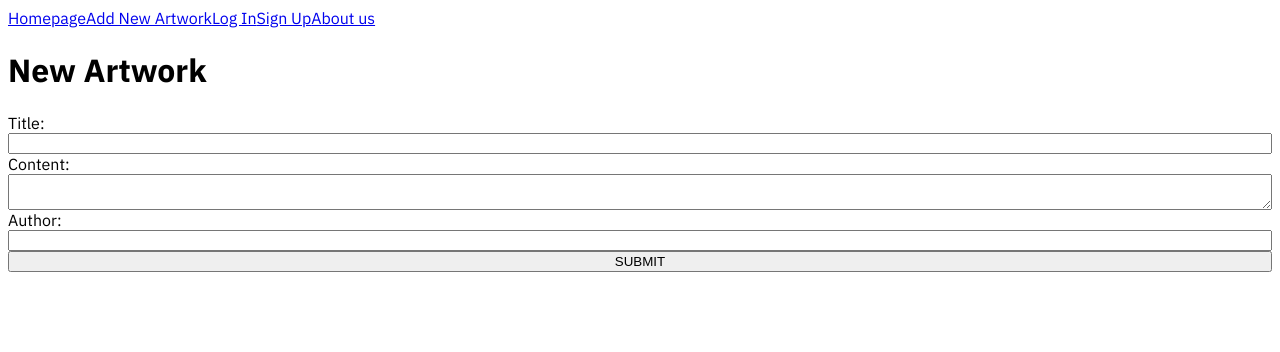
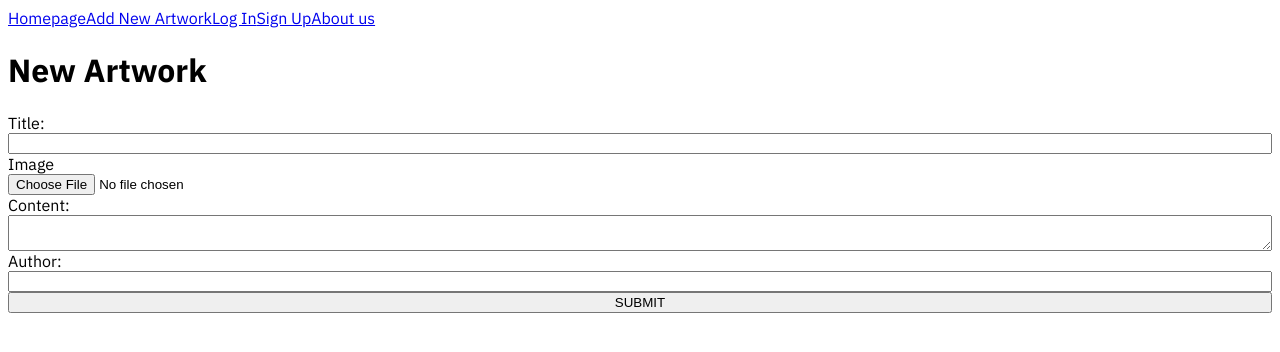
Before and after one commit to andrewnzrv/ironmedia-frontend, a React (Vite) app: page /add in a window 1280 px wide. Shown: the top 352 px of the page. Built offline with nearby package versions, Linux system fonts and the light colour scheme.

Commit message:
added image upload

```diff
--- a/src/App.css
+++ b/src/App.css
@@ -3,3 +3,7 @@
 body {
   font-family: "IBM Plex Sans", sans-serif;
 }
+
+.img {
+  width: 50%;
+}
--- a/src/pages/AddContent.jsx
+++ b/src/pages/AddContent.jsx
@@ -8,12 +8,13 @@ const AddContent = () => {
   const [title, setTitle] = useState("");
   const [content, setContent] = useState(""); // Added state for content
   const [author, setAuthor] = useState("");
+  const [imageFile, setPostImage] = useState("");
   const { fetchWithToken } = useContext(AuthContext);
   const navigate = useNavigate();
 
   const handleSubmit = async (event) => {
     event.preventDefault();
-    const createArtwork = { title, content, author };
+    const createArtwork = { title, content, author, imageFile };
 
     try {
       const response = await fetchWithToken(
@@ -33,6 +34,13 @@ const AddContent = () => {
     }
   };
 
+  const handleFileUpload = async (event) => {
+    const file = event.target.files[0];
+    const base64 = await convertToBase64(file);
+    console.log(base64);
+    setPostImage(base64);
+  };
+
   return (
     <>
       <h1>New Artwork</h1>
@@ -47,6 +55,15 @@ const AddContent = () => {
           id="title"
           value={title}
           onChange={(event) => setTitle(event.target.value)}
+        />
+        <label htmlFor="image">Image</label>
+        <input
+          type="file"
+          label="Image"
+          name="myFile"
+          id="file-upload"
+          accept=".jpeg, .png, .jpg"
+          onChange={(event) => handleFileUpload(event)}
         />
         <label htmlFor="content">Content:</label> {/* Added content input */}
         <textarea
@@ -68,3 +85,16 @@ const AddContent = () => {
 };
 
 export default AddContent;
+
+function convertToBase64(file) {
+  return new Promise((resolve, reject) => {
+    const fileReader = new FileReader();
+    fileReader.readAsDataURL(file);
+    fileReader.onload = () => {
+      resolve(fileReader.result);
+    };
+    fileReader.onerror = (error) => {
+      reject(error);
+    };
+  });
+}
--- a/src/pages/Homepage.jsx
+++ b/src/pages/Homepage.jsx
@@ -30,6 +30,7 @@ function Homepage() {
           <li key={art._id}>
             <Link to={`/blog-post/${art._id}`}>
               <p>{art.title}</p>
+              <img className="img" src={art.imageFile} />
             </Link>
           </li>
         ))}
```
Also changed, not shown: vite.config.js.timestamp-1706280672178-bd1bfeb8b34f.mjs (added, +10 -0 lines).
